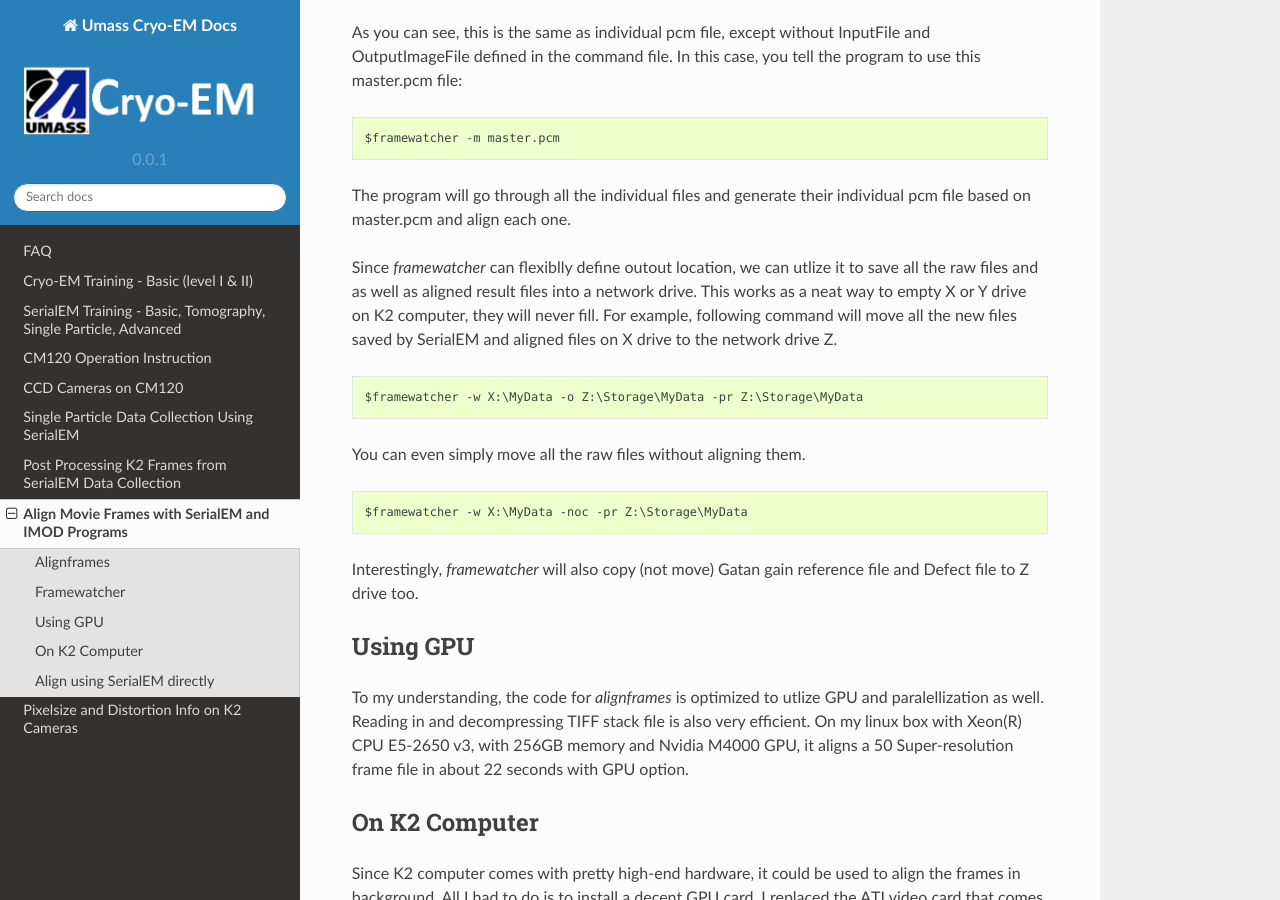
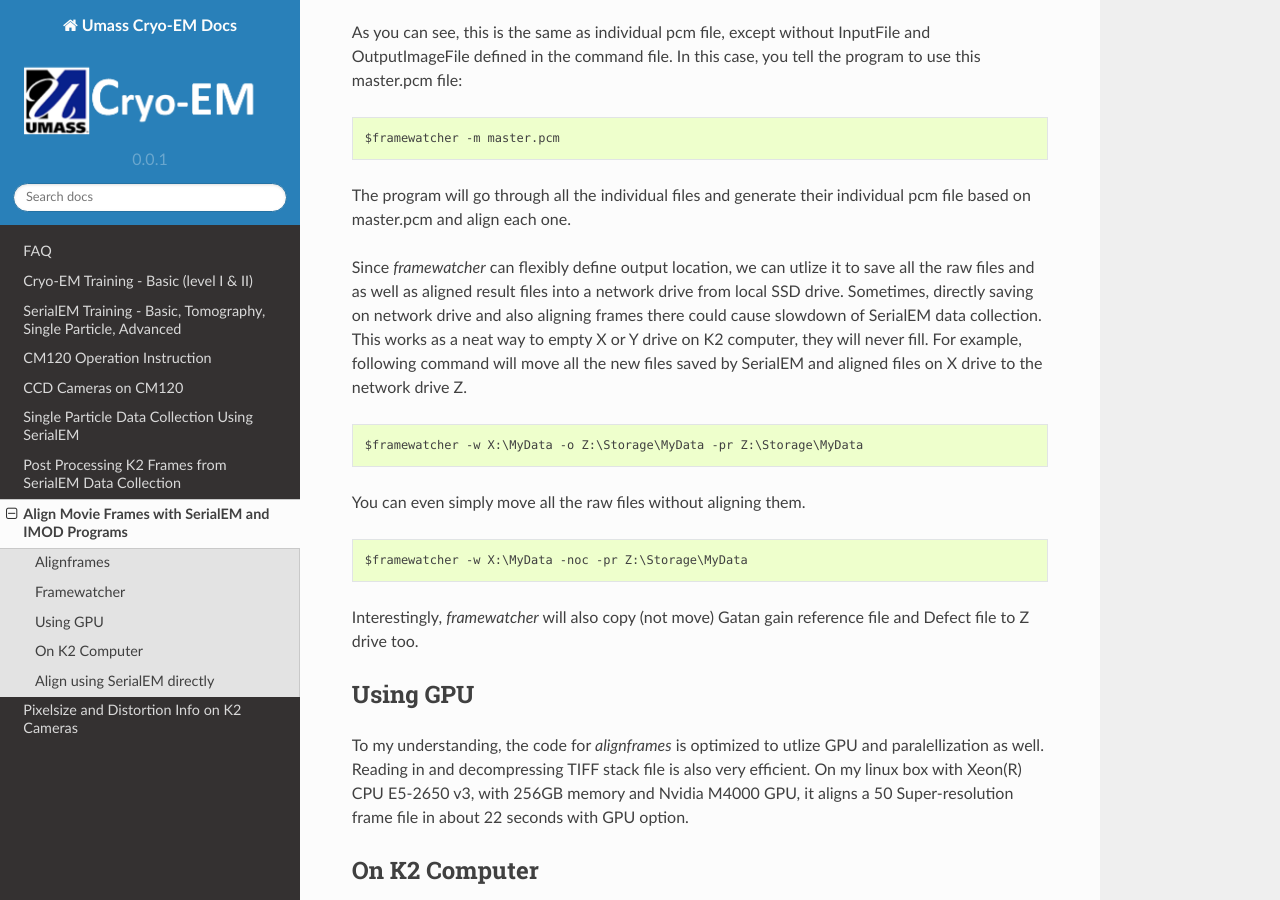
Before and after one commit to xuchen66/sphinx-emdocs, a Sphinx documentation site: the page built from source/align-movie-frames-imod.rst, in a window 1280 px wide and 900 px high, scrolled down 2453 px. Built offline with Sphinx 7.4.7 and the Read the Docs theme 2.0.0, drawn with Linux system fonts in a browser that asks for light colours; pages that are not in the unit, such as notebooks, are missing from menus.

Commit message:
Update align-movie-frames-imod.rst

```diff
--- a/source/align-movie-frames-imod.rst
+++ b/source/align-movie-frames-imod.rst
@@ -128,7 +128,7 @@ command file. In this case, you tell the program to use this master.pcm file:
 The program will go through all the individual files and generate their individual pcm file based on master.pcm and
 align each one.
 
-Since *framewatcher* can flexiblly define outout location, we can utlize it to save all the raw files and as well as aligned result files into a network drive. This works as a neat way to empty X or Y drive on K2 computer, they will never fill. For example, following command will move all the new files saved by SerialEM and aligned files on X drive to the network drive Z.
+Since *framewatcher* can flexibly define output location, we can utlize it to save all the raw files and as well as aligned result files into a network drive from local SSD drive. Sometimes, directly saving on network drive and also aligning frames there could cause slowdown of SerialEM data collection. This works as a neat way to empty X or Y drive on K2 computer, they will never fill. For example, following command will move all the new files saved by SerialEM and aligned files on X drive to the network drive Z.
 
 .. code-block:: none
 
```
